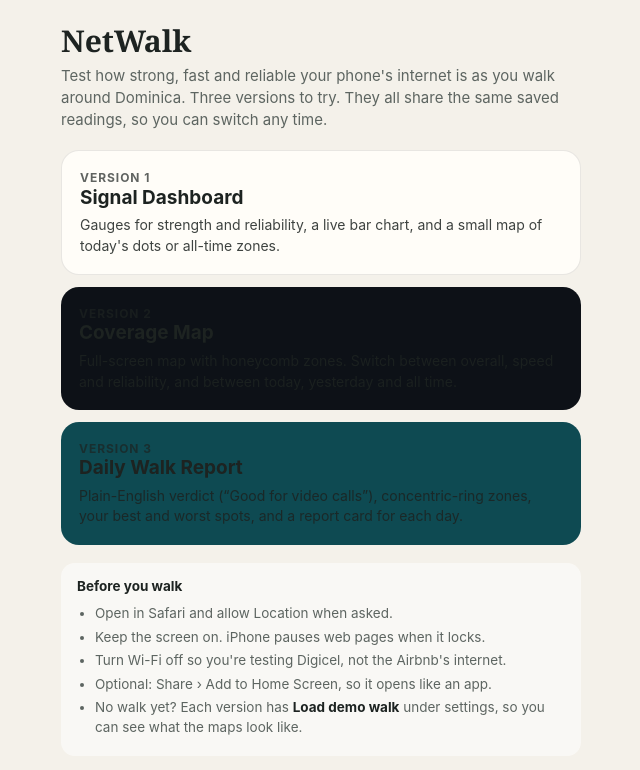
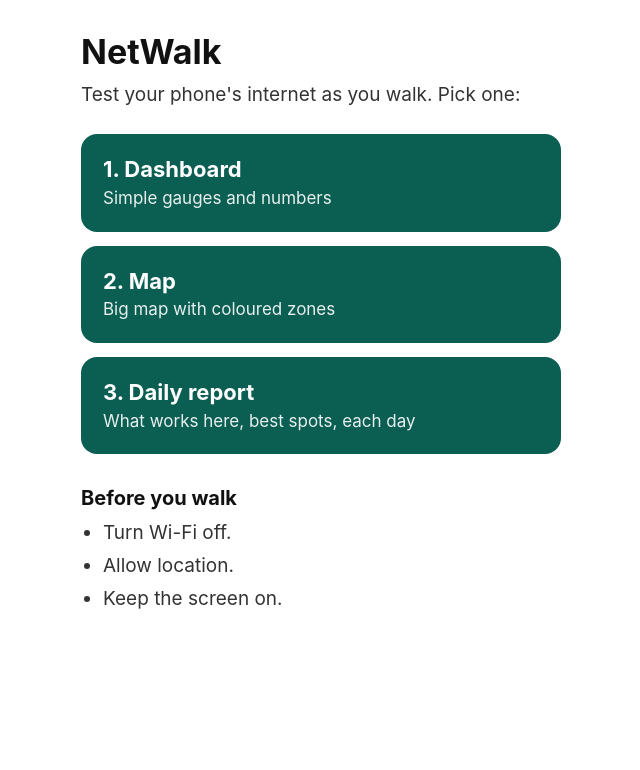
Before and after one commit to paulheidema/netwalk, a plain HTML site: page index.html in a window 1280 px wide. Shown: the whole page, without its empty margins (319-959 px from the left). Drawn offline with Linux system fonts and the light colour scheme.

Commit message:
Simpler, larger start page
Co-Authored-By: Claude Opus 5.5 <noreply@anthropic.com>
Claude-Session: https://claude.ai/code/session_013J3wXviZVXQz9uTg8J7evB

```diff
--- a/index.html
+++ b/index.html
@@ -3,45 +3,37 @@
 <head>
 <meta charset="utf-8">
 <meta name="viewport" content="width=device-width,initial-scale=1,viewport-fit=cover">
-<meta name="theme-color" content="#0e4a52">
-<title>NetWalk · Dominica signal tester</title>
+<meta name="theme-color" content="#ffffff">
+<title>NetWalk</title>
 <style>
   *{box-sizing:border-box}
-  body{margin:0;background:#f4f1ea;color:#1d2321;font:15px/1.45 -apple-system,BlinkMacSystemFont,system-ui,sans-serif;padding:calc(env(safe-area-inset-top) + 24px) 16px calc(env(safe-area-inset-bottom) + 30px)}
-  main{max-width:520px;margin:0 auto}
-  h1{font:600 30px/1.1 ui-serif,"New York",Georgia,serif;margin:0 0 8px}
-  p.lead{color:#5d6561;margin:0 0 20px}
-  a.v{display:block;text-decoration:none;color:inherit;border-radius:18px;padding:18px;margin-bottom:12px;position:relative;overflow:hidden}
-  a.v h2{margin:0 0 4px;font:700 19px/1.2 -apple-system,system-ui}
-  a.v .n{font-size:12px;font-weight:700;letter-spacing:.08em;text-transform:uppercase;opacity:.7}
-  a.v p{margin:6px 0 0;font-size:14px;opacity:.85}
-  .v1{background:#fffdf8;border:1px solid #1d23211a}
-  .v2{background:#0d1117;color:#eef2f0}
-  .v3{background:#0e4a52;color:#fff}
-  .tips{font-size:13.5px;color:#5d6561;background:#fff8;border-radius:14px;padding:14px 16px;margin-top:18px}
-  .tips b{color:#1d2321}
-  .tips li{margin:4px 0}
+  body{margin:0;background:#fff;color:#111;font:19px/1.4 -apple-system,BlinkMacSystemFont,system-ui,sans-serif;padding:calc(env(safe-area-inset-top) + 28px) 20px calc(env(safe-area-inset-bottom) + 30px)}
+  main{max-width:480px;margin:0 auto}
+  h1{font-size:34px;margin:0 0 6px}
+  p{margin:0 0 26px;color:#333}
+  a.btn{display:block;text-decoration:none;color:#fff;background:#0b5e52;border-radius:16px;padding:20px 22px;margin-bottom:14px}
+  a.btn b{display:block;font-size:22px}
+  a.btn span{font-size:17px;opacity:.9}
+  h2{font-size:20px;margin:30px 0 8px}
+  ul{margin:0;padding-left:22px;color:#333}
+  li{margin:6px 0}
 </style>
 </head>
 <body>
 <main>
   <h1>NetWalk</h1>
-  <p class="lead">Test how strong, fast and reliable your phone's internet is as you walk around Dominica. Three versions to try. They all share the same saved readings, so you can switch any time.</p>
+  <p>Test your phone's internet as you walk. Pick one:</p>
 
-  <a class="v v1" href="v1.html"><div class="n">Version 1</div><h2>Signal Dashboard</h2><p>Gauges for strength and reliability, a live bar chart, and a small map of today's dots or all-time zones.</p></a>
-  <a class="v v2" href="v2.html"><div class="n">Version 2</div><h2>Coverage Map</h2><p>Full-screen map with honeycomb zones. Switch between overall, speed and reliability, and between today, yesterday and all time.</p></a>
-  <a class="v v3" href="v3.html"><div class="n">Version 3</div><h2>Daily Walk Report</h2><p>Plain-English verdict (“Good for video calls”), concentric-ring zones, your best and worst spots, and a report card for each day.</p></a>
+  <a class="btn" href="v1.html"><b>1. Dashboard</b><span>Simple gauges and numbers</span></a>
+  <a class="btn" href="v2.html"><b>2. Map</b><span>Big map with coloured zones</span></a>
+  <a class="btn" href="v3.html"><b>3. Daily report</b><span>What works here, best spots, each day</span></a>
 
-  <div class="tips">
-    <b>Before you walk</b>
-    <ul style="padding-left:18px;margin:8px 0 0">
-      <li>Open in Safari and allow Location when asked.</li>
-      <li>Keep the screen on. iPhone pauses web pages when it locks.</li>
-      <li>Turn Wi-Fi off so you're testing Digicel, not the Airbnb's internet.</li>
-      <li>Optional: Share › Add to Home Screen, so it opens like an app.</li>
-      <li>No walk yet? Each version has <b>Load demo walk</b> under settings, so you can see what the maps look like.</li>
-    </ul>
-  </div>
+  <h2>Before you walk</h2>
+  <ul>
+    <li>Turn Wi-Fi off.</li>
+    <li>Allow location.</li>
+    <li>Keep the screen on.</li>
+  </ul>
 </main>
 </body>
 </html>
```
